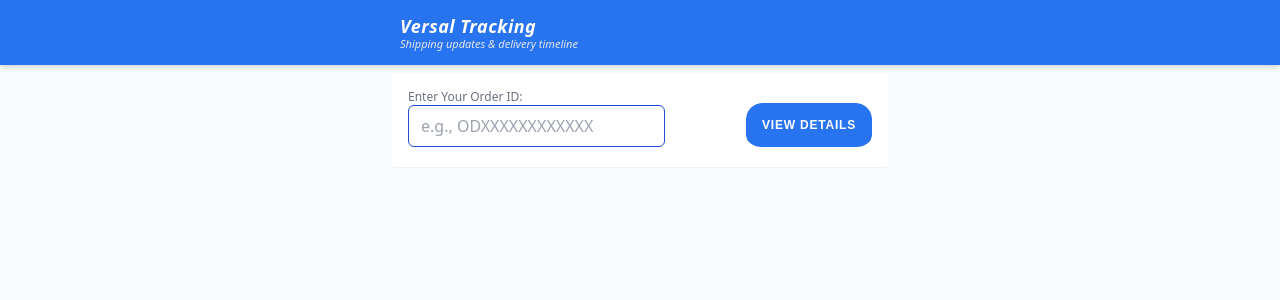
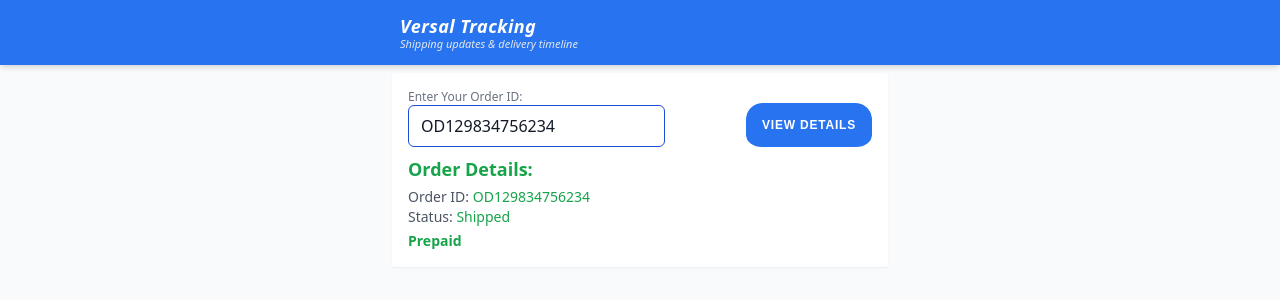
Before and after one commit to iflak98/trackyourorders, an Angular app: page /search-order in a window 1280 px wide. Shown: the top 300 px of the page. Built offline with nearby package versions, Linux system fonts and the light colour scheme.

Commit message:
pre filled

```diff
--- a/src/app/search-order/search-order.ts
+++ b/src/app/search-order/search-order.ts
@@ -15,7 +15,7 @@ export class SearchOrderComponent {
   back() {
     this.router.navigate(['']);
   }
-  orderIdInput: string = '';
+  orderIdInput: string = 'OD129834756234';
 
   searchOrder() {
     // Implement search logic here
```
